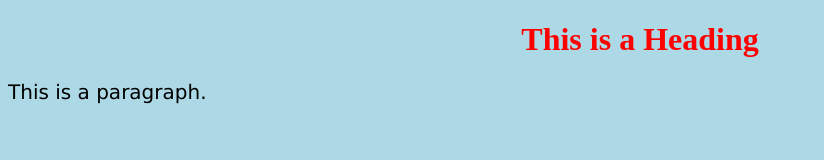
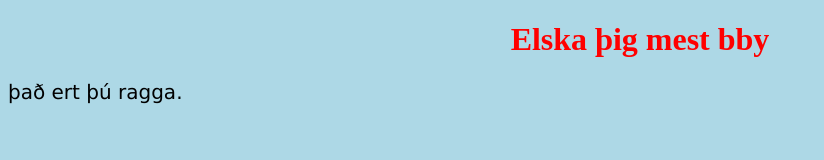
Before and after one commit to Cyb3rkobr4/-e39, a plain HTML site: page docs/index.html in a window 1280 px wide. Shown: the whole page, without its empty margins (0-824 px from the left). Drawn offline with Linux system fonts and the light colour scheme.

Commit message:
Update index.html

```diff
--- a/docs/index.html
+++ b/docs/index.html
@@ -6,8 +6,8 @@
 </head>
 <body>
 
-<h1>This is a Heading</h1>
-<p>This is a paragraph.</p>
+<h1>Elska þig mest bby</h1>
+<p>það ert þú ragga.</p>
 
 </body>
 </html>
```
